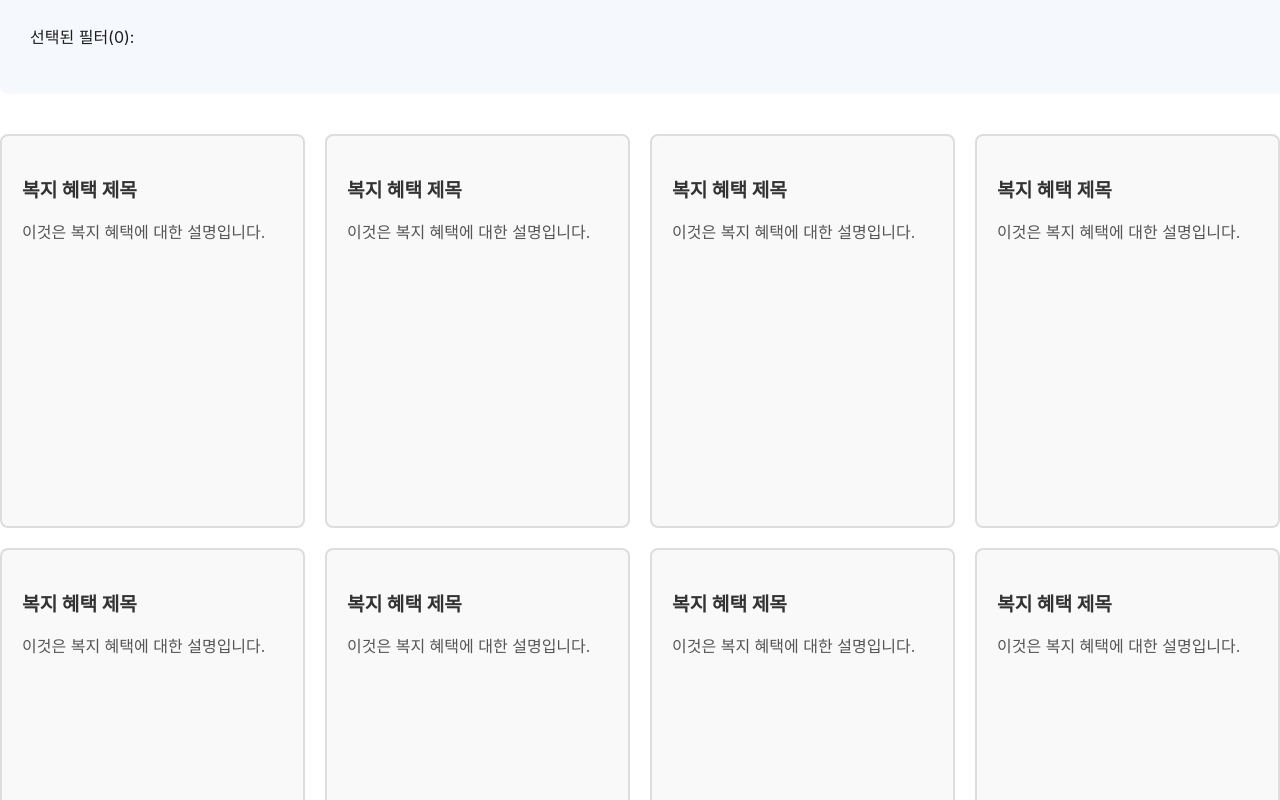
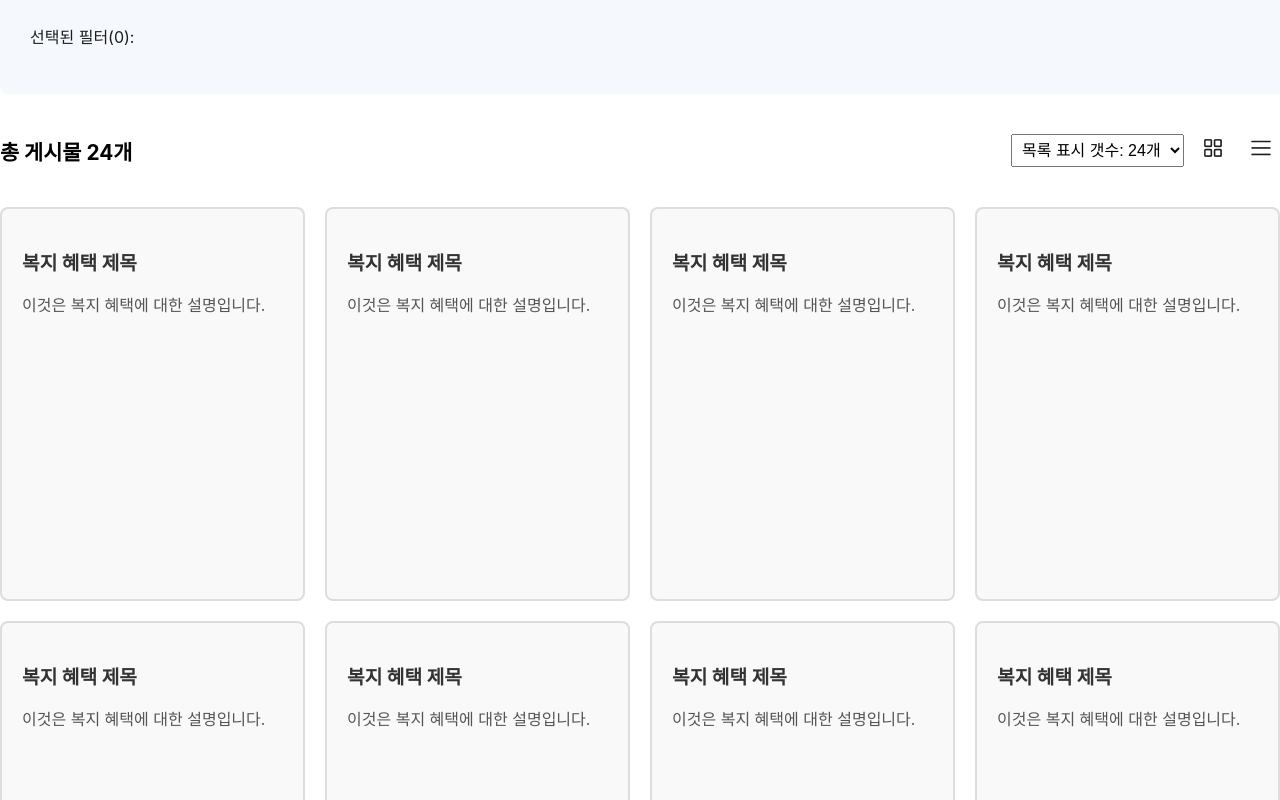
Before and after one commit to 2th-project/2th-project-FE, a React (Create React App) app: page / in a window 1280 px wide. Shown: the part 1560-2360 px from the top of the page. Built offline with nearby package versions, Linux system fonts and the light colour scheme.

Commit message:
필터링 컴포넌트 쪼개기&ui 구현

```diff
--- a/public/assets/index.js
+++ b/public/assets/index.js
@@ -1,2 +1,3 @@
 export { default as logo } from "./assets.logo";
-export { default as mainBannerVideo } from "./assets.mainBannerVideo";
+export { default as gridIcon } from "./assets.gridIcon";
+export { default as listIcon } from "./assets.listIcon";
--- a/src/pages/main/FilterComponent.module.css
+++ b/src/pages/main/FilterComponent.module.css
@@ -6,6 +6,7 @@
   background-color: #f5f8fc;
   padding: 20px;
   border-radius: 8px;
+  margin-bottom: 40px;
 }
 
 .selectContainer {
--- /dev/null
+++ b/src/pages/main/WelfareBox.js
@@ -0,0 +1,15 @@
+import React from "react";
+import styles from "./WelfareBox.module.css";
+
+const WelfareBox = ({ item, layout }) => {
+  return (
+    <div
+      className={layout === "grid" ? styles.welfareBox : styles.welfareListItem}
+    >
+      <h3 className={styles.title}>{item.title}</h3>
+      <p className={styles.description}>{item.description}</p>
+    </div>
+  );
+};
+
+export default WelfareBox;
--- /dev/null
+++ b/src/pages/main/WelfareBox.module.css
@@ -0,0 +1,30 @@
+.welfareBox {
+  width: 305px;
+  height: 394px;
+  border: 2px solid #ddd;
+  border-radius: 8px;
+  padding: 20px;
+  box-sizing: border-box;
+  background-color: #f9f9f9;
+}
+
+.welfareListItem {
+  width: 100%;
+  border: 2px solid #ddd;
+  border-radius: 8px;
+  padding: 20px;
+  box-sizing: border-box;
+  background-color: #f9f9f9;
+}
+
+.title {
+  font-size: 1.2rem;
+  font-weight: bold;
+  margin-bottom: 10px;
+  color: #333;
+}
+
+.description {
+  font-size: 1rem;
+  color: #555;
+}
--- a/src/pages/main/WelfareList.js
+++ b/src/pages/main/WelfareList.js
@@ -1,20 +1,57 @@
-import React from "react";
+// import React from "react";
+// import styles from "./WelfareList.module.css";
+
+// const exampleWelfareItems = Array(24).fill({
+//   title: "복지 혜택 제목",
+//   description: "이것은 복지 혜택에 대한 설명입니다.",
+// });
+
+// const WelfareList = () => {
+//   return (
+//     <div className={styles.welfareListContainer}>
+//       {exampleWelfareItems.map((item, index) => (
+//         <div key={index} className={styles.welfareBox}>
+//           <h3 className={styles.title}>{item.title}</h3>
+//           <p className={styles.description}>{item.description}</p>
+//         </div>
+//       ))}
+//     </div>
+//   );
+// };
+
+// export default WelfareList;
+
+import React, { useState } from "react";
 import styles from "./WelfareList.module.css";
+import WelfareListHeader from "./WelfareListHeader";
+import WelfareBox from "./WelfareBox";
 
 const exampleWelfareItems = Array(24).fill({
   title: "복지 혜택 제목",
-  description: "이것은 복지 혜택에 대한 설명입니다.",
+  description: "이것은 복지 혜택에 대한 설명입니다."
 });
 
 const WelfareList = () => {
+  const [layout, setLayout] = useState("grid"); // 'grid' or 'list'
+
   return (
-    <div className={styles.welfareListContainer}>
-      {exampleWelfareItems.map((item, index) => (
-        <div key={index} className={styles.welfareBox}>
-          <h3 className={styles.title}>{item.title}</h3>
-          <p className={styles.description}>{item.description}</p>
-        </div>
-      ))}
+    <div>
+      <WelfareListHeader
+        totalItems={exampleWelfareItems.length}
+        layout={layout}
+        setLayout={setLayout}
+      />
+      <div
+        className={
+          layout === "grid"
+            ? styles.welfareListContainer
+            : styles.welfareListContainerList
+        }
+      >
+        {exampleWelfareItems.map((item, index) => (
+          <WelfareBox key={index} item={item} layout={layout} />
+        ))}
+      </div>
     </div>
   );
 };
--- a/src/pages/main/WelfareList.module.css
+++ b/src/pages/main/WelfareList.module.css
@@ -1,4 +1,4 @@
-.welfareListContainer {
+/* .welfareListContainer {
   display: grid;
   grid-template-columns: repeat(4, 1fr);
   gap: 20px;
@@ -28,4 +28,24 @@
 .description {
   font-size: 1rem;
   color: #555;
+} */
+
+.welfareListContainer {
+  display: grid;
+  grid-template-columns: repeat(4, 1fr);
+  gap: 20px;
+  width: 100%;
+  max-width: 1280px;
+  margin: 0 auto;
+  padding: 40px 0;
 }
+
+.welfareListContainerList {
+  display: flex;
+  flex-direction: column;
+  gap: 20px;
+  width: 100%;
+  max-width: 1280px;
+  margin: 0 auto;
+  padding: 40px 0;
+}
--- /dev/null
+++ b/src/pages/main/WelfareListHeader.js
@@ -0,0 +1,33 @@
+import React from "react";
+import styles from "./WelfareListHeader.module.css";
+
+const WelfareListHeader = ({ totalItems, layout, setLayout }) => {
+  return (
+    <div className={styles.headerContainer}>
+      <div className={styles.totalItems}>총 게시물 {totalItems}개</div>
+      <div className={styles.controls}>
+        <select className={styles.select}>
+          <option value="24">목록 표시 갯수: 24개</option>
+          <option value="48">목록 표시 갯수: 48개</option>
+          <option value="96">목록 표시 갯수: 96개</option>
+        </select>
+        <button className={styles.iconButton} onClick={() => setLayout("grid")}>
+          <img
+            src="/assets/gridIcon.png"
+            alt="Grid View"
+            className={styles.icon}
+          />
+        </button>
+        <button className={styles.iconButton} onClick={() => setLayout("list")}>
+          <img
+            src="/assets/listIcon.png"
+            alt="List View"
+            className={styles.icon}
+          />
+        </button>
+      </div>
+    </div>
+  );
+};
+
+export default WelfareListHeader;
--- /dev/null
+++ b/src/pages/main/WelfareListHeader.module.css
@@ -0,0 +1,33 @@
+.headerContainer {
+  display: flex;
+  justify-content: space-between;
+  align-items: center;
+  margin-top: 20px;
+  margin-bottom: 20px;
+  max-width: 1280px;
+  margin: 0 auto;
+}
+
+.totalItems {
+  font-size: 1.3rem;
+  color: #000;
+  font-weight: bold;
+}
+
+.controls {
+  display: flex;
+  align-items: center;
+  gap: 10px;
+}
+
+.select {
+  padding: 6px;
+  font-size: 1rem;
+}
+
+.iconButton {
+  background: none;
+  border: none;
+  cursor: pointer;
+  font-size: 1.2rem;
+}
```
Also changed, not shown: public/assets/gridIcon.png (added), public/assets/listIcon.png (added).
